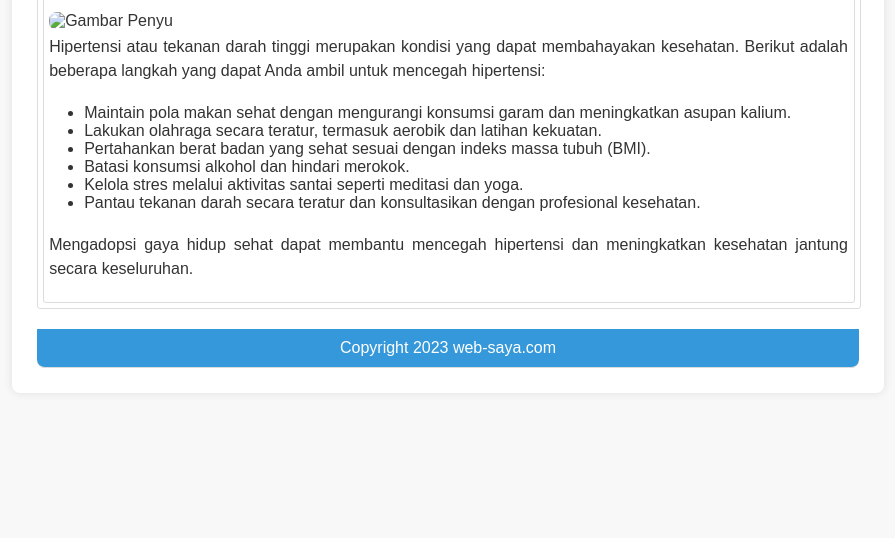
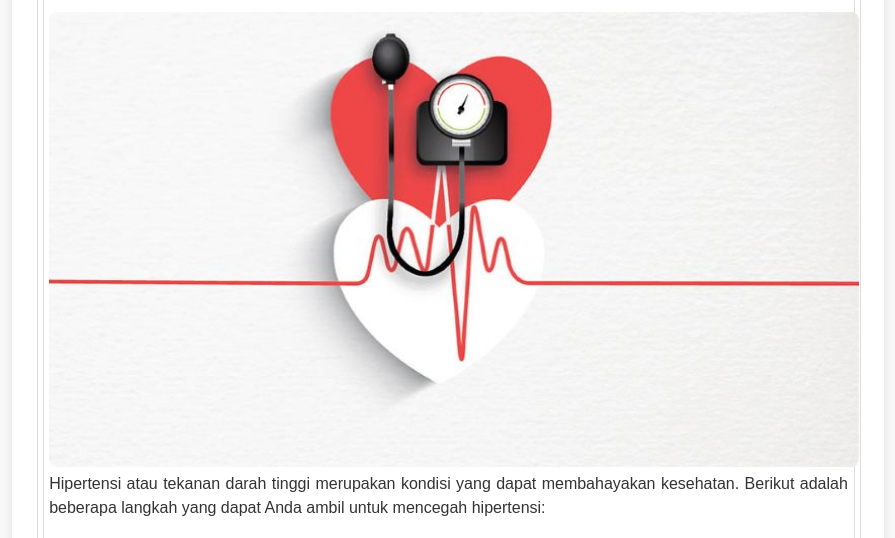
Before and after one commit to dolyhutajulu/web-uas, a plain HTML site: page mencegah.html in a window 1280 px wide. Shown: the part 256-794 px from the top of the page, without its empty margins (192-1087 px from the left). Drawn offline with Linux system fonts and the light colour scheme.

Commit message:
mencegah.html

```diff
--- a/mencegah.html
+++ b/mencegah.html
@@ -107,7 +107,7 @@
                 <div class="judul">
                     Pencegahan Hipertensi
                 </div>
-                <img src="gambar/penyu.jpg" alt="Gambar Penyu">
+                <img src="penyu.jpg" alt="Gambar Penyu">
                 <p>
                     Hipertensi atau tekanan darah tinggi merupakan kondisi yang dapat membahayakan kesehatan. Berikut adalah beberapa langkah yang dapat Anda ambil untuk mencegah hipertensi:
                 </p>
```
